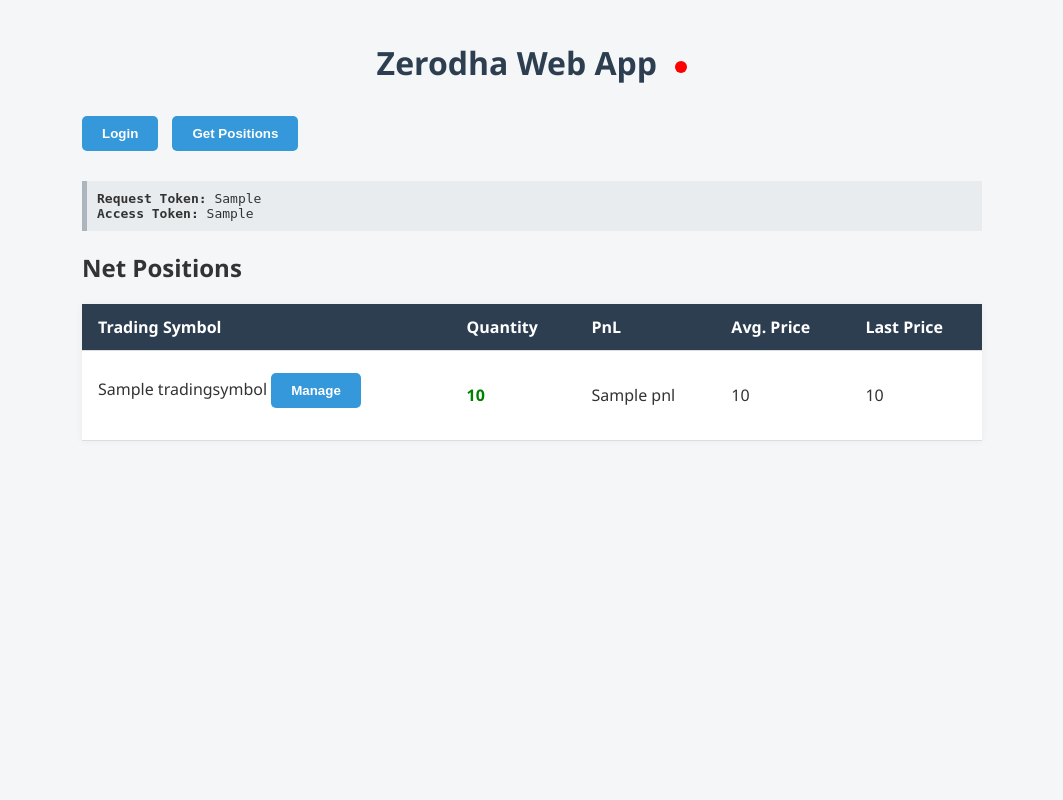
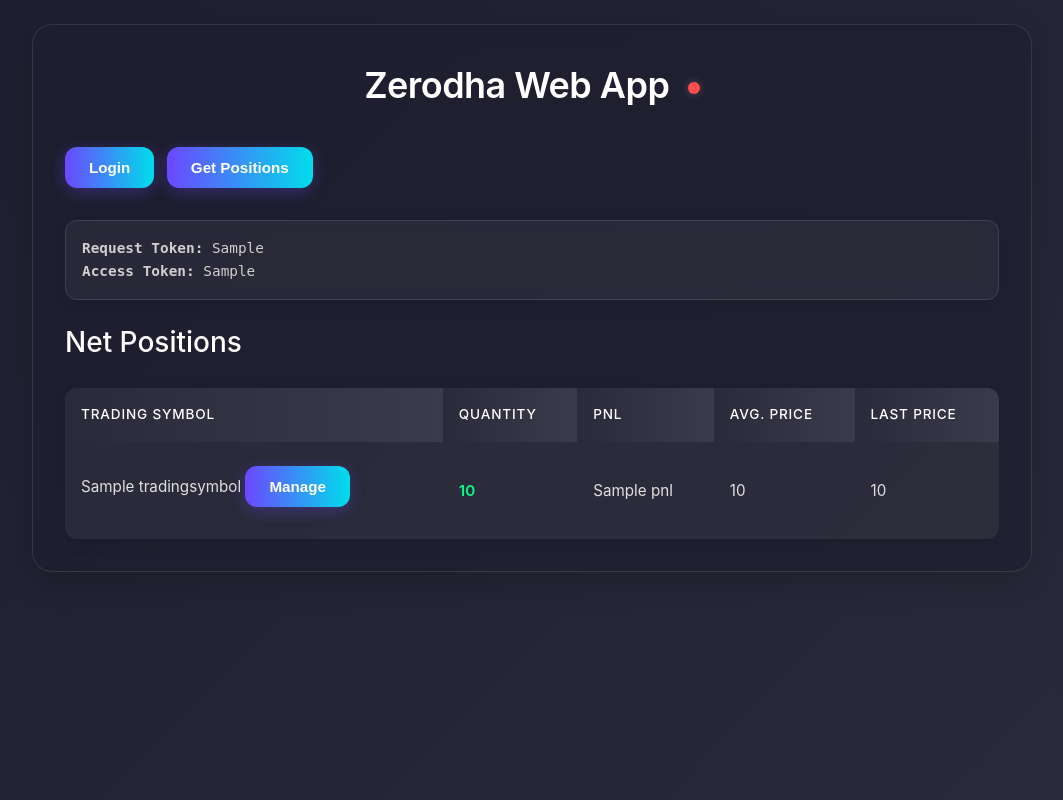
Before and after one commit to SANARP98/Zerodha-rpinj, a FastAPI app: template templates/index.html in a window 1280 px wide. Shown: the whole page, without its empty margins (108-1171 px from the left). Run offline with FastAPI, Linux system fonts and the light colour scheme; the template is opened without the code that fills it: most values are stand-ins (such as "Sample title", 1, 10 or a date in 2020).

Commit message:
new style change

```diff
--- a/static/style.css
+++ b/static/style.css
@@ -1,68 +1,132 @@
-body {
-    font-family: 'Segoe UI', Tahoma, Geneva, Verdana, sans-serif;
-    background-color: #f4f6f8;
+/* Reset defaults and ensure consistent box-sizing */
+* {
     margin: 0;
-    padding: 20px;
-    color: #333;
+    padding: 0;
+    box-sizing: border-box;
 }
 
-h1 {
-    color: #2c3e50;
-    text-align: center;
+/* Modern body styles with dark theme */
+body {
+    font-family: 'Poppins', -apple-system, BlinkMacSystemFont, 'Segoe UI', Roboto, sans-serif;
+    background: linear-gradient(135deg, #1e1e2f, #2a2a3b);
+    color: #e0e0e0;
+    padding: 24px;
+    line-height: 1.6;
+    font-size: 16px;
+    min-height: 100vh;
+    display: flex;
+    justify-content: center;
+    align-items: flex-start;
 }
 
+/* Headings with bold, modern typography */
+h1 {
+    color: #ffffff;
+    text-align: center;
+    font-size: 2.25rem;
+    font-weight: 600;
+    margin-bottom: 1.5rem;
+    letter-spacing: -0.015em;
+}
+
+h2 {
+    color: #ffffff;
+    font-size: 1.75rem;
+    font-weight: 500;
+    margin: 1.25rem 0;
+}
+
+/* Glassmorphism container with blur effect */
+.container {
+    max-width: 1000px;
+    width: 100%;
+    margin: 0 auto;
+    background: rgba(30, 30, 47, 0.7);
+    backdrop-filter: blur(12px);
+    -webkit-backdrop-filter: blur(12px);
+    padding: 32px;
+    border-radius: 20px;
+    box-shadow: 0 8px 32px rgba(0, 0, 0, 0.2);
+    border: 1px solid rgba(255, 255, 255, 0.1);
+}
+
+/* Modern button styles with vibrant hover effects */
 button {
-    background-color: #3498db;
-    color: white;
-    padding: 10px 20px;
-    margin: 10px 10px 20px 0;
+    background: linear-gradient(90deg, #6b48ff, #00ddeb);
+    color: #ffffff;
+    padding: 12px 24px;
+    margin: 8px 8px 16px 0;
     border: none;
-    border-radius: 5px;
+    border-radius: 12px;
     cursor: pointer;
-    font-weight: bold;
+    font-size: 0.95rem;
+    font-weight: 600;
+    transition: transform 0.2s ease, box-shadow 0.2s ease;
+    box-shadow: 0 4px 15px rgba(107, 72, 255, 0.3);
+}
+
+button:hover {
+    transform: translateY(-3px);
+    box-shadow: 0 6px 20px rgba(107, 72, 255, 0.5);
+}
+
+button:active {
+    transform: translateY(0);
+}
+
+/* Table with modern, minimal design */
+table {
+    width: 100%;
+    border-collapse: separate;
+    border-spacing: 0;
+    margin-top: 1.5rem;
+    background: rgba(255, 255, 255, 0.05);
+    border-radius: 12px;
+    overflow: hidden;
+    box-shadow: 0 4px 15px rgba(0, 0, 0, 0.1);
+}
+
+/* Table headers with gradient background */
+th {
+    background: linear-gradient(90deg, #2a2a3b, #3b3b4b);
+    color: #ffffff;
+    padding: 16px;
+    text-align: left;
+    font-weight: 500;
+    font-size: 0.85rem;
+    text-transform: uppercase;
+    letter-spacing: 0.06em;
+}
+
+/* Table cells with smooth transitions */
+td {
+    padding: 16px;
+    text-align: left;
+    border-bottom: 1px solid rgba(255, 255, 255, 0.08);
+    font-size: 0.95rem;
     transition: background-color 0.3s ease;
 }
 
-button:hover {
-    background-color: #2980b9;
-}
-
-table {
-    width: 100%;
-    border-collapse: collapse;
-    margin-top: 20px;
-    background-color: white;
-    box-shadow: 0 0 8px rgba(0, 0, 0, 0.05);
-}
-
-th, td {
-    padding: 12px 16px;
-    text-align: left;
-    border-bottom: 1px solid #ddd;
-}
-
-th {
-    background-color: #2c3e50;
-    color: white;
+tr:last-child td {
+    border-bottom: none;
 }
 
 tr:hover {
-    background-color: #f1f1f1;
+    background-color: rgba(255, 255, 255, 0.03);
 }
 
-.container {
-    max-width: 900px;
-    margin: auto;
-}
+/* Positive and negative value styles */
 .positive {
-    color: green;
-    font-weight: bold;
+    color: #00ff88;
+    font-weight: 600;
 }
 
 .negative {
-    color: red;
-    font-weight: bold;
+    color: #ff4d4d;
+    font-weight: 600;
 }
+
+/* Status dot with glow effect */
 .status-dot {
     height: 12px;
     width: 12px;
@@ -70,20 +134,77 @@
     display: inline-block;
     margin-left: 10px;
     vertical-align: middle;
+    box-shadow: 0 0 8px rgba(255, 255, 255, 0.2);
 }
 
 .logged-in {
-    background-color: green;
+    background-color: #00ff88;
 }
 
 .logged-out {
-    background-color: red;
+    background-color: #ff4d4d;
 }
 
+/* Token box with glassmorphism */
 .token-box {
-    margin-top: 10px;
-    padding: 10px;
-    background: #e9ecef;
-    border-left: 5px solid #adb5bd;
-    font-family: monospace;
+    margin-top: 16px;
+    padding: 16px;
+    background: rgba(255, 255, 255, 0.05);
+    backdrop-filter: blur(8px);
+    -webkit-backdrop-filter: blur(8px);
+    border-radius: 12px;
+    font-family: 'IBM Plex Mono', monospace;
+    font-size: 0.9rem;
+    color: #d0d0d0;
+    border: 1px solid rgba(255, 255, 255, 0.1);
+    box-shadow: 0 4px 15px rgba(0, 0, 0, 0.1);
 }
+
+/* Link styles with subtle hover */
+a {
+    color: #6b48ff;
+    text-decoration: none;
+    font-weight: 500;
+    transition: color 0.3s ease;
+}
+
+a:hover {
+    color: #00ddeb;
+}
+
+/* Inline form styles */
+form {
+    display: inline;
+}
+
+/* Responsive adjustments */
+@media (max-width: 768px) {
+    body {
+        padding: 16px;
+    }
+
+    .container {
+        padding: 24px;
+    }
+
+    h1 {
+        font-size: 1.75rem;
+    }
+
+    h2 {
+        font-size: 1.25rem;
+    }
+
+    table {
+        font-size: 0.85rem;
+    }
+
+    th, td {
+        padding: 12px;
+    }
+
+    button {
+        padding: 10px 20px;
+        font-size: 0.9rem;
+    }
+}
```
